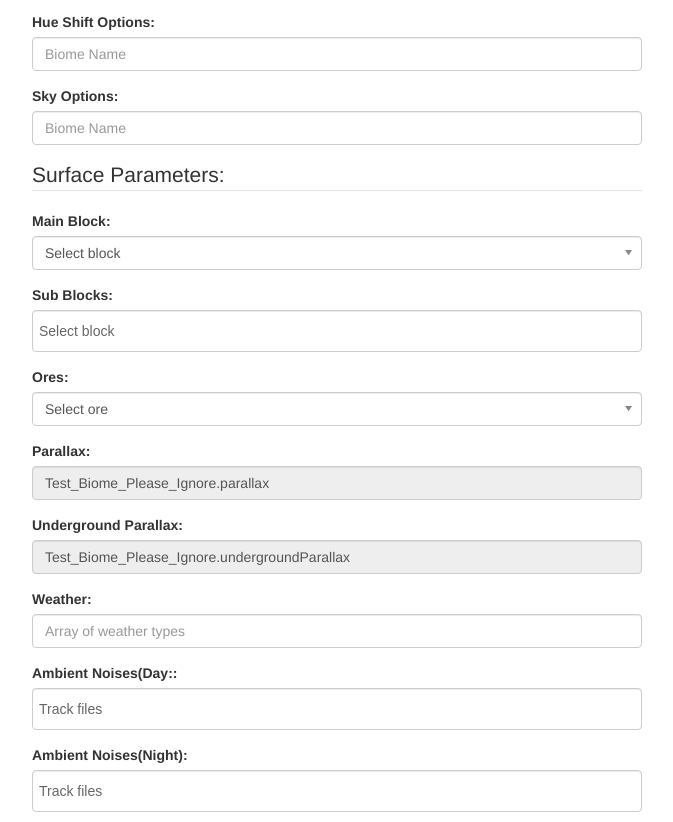
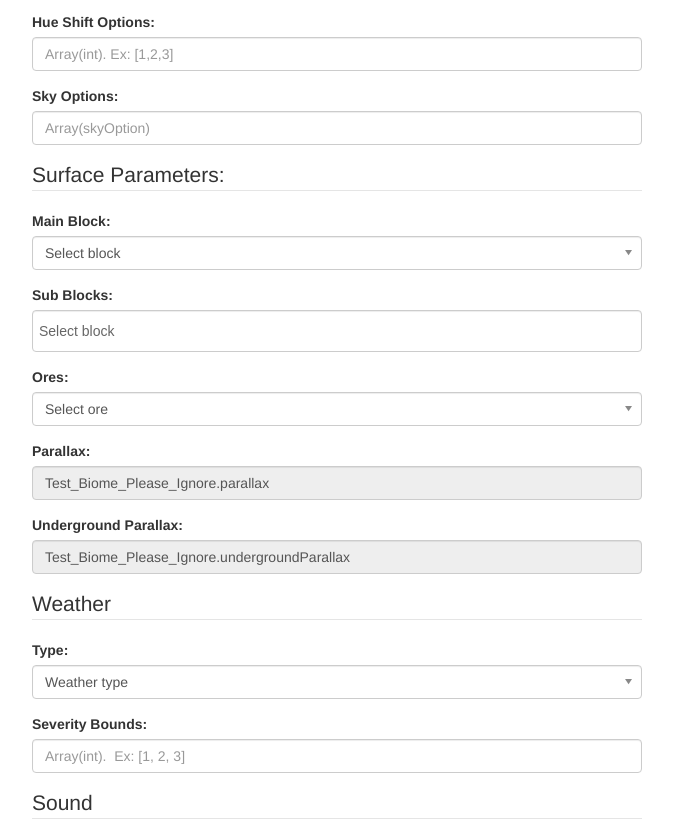
Before and after one commit to findar/BiomeGenWebApp, a website: page app/index.html in a window 1280 px wide. Shown: the part 397-1219 px from the top of the page, without its empty margins (303-976 px from the left). Drawn offline with nearby package versions, Linux system fonts and the light colour scheme; some packages are replaced by stand-ins of ours.

Commit message:
Cleaned up UI and added placeholder for weather.  Weather won't currently work though in implementation since the file expects an array of type weather instaed of a single object.

```diff
--- a/app/index.html
+++ b/app/index.html
@@ -58,11 +58,17 @@
             </div>
             <div class="form-group">
                 <label class="control-label">Hue Shift Options:</label>
-                <input type="text" class="form-control"ng-model="form.hueShiftOptions" placeholder="Biome Name"/>
+                <input type="text"
+                        class="form-control"
+                        ng-model="form.hueShiftOptions"
+                        placeholder="Array(int). Ex: [1,2,3]"/>
             </div>
             <div class="form-group">
                 <label class="control-label">Sky Options:</label>
-                <input type="text" class="form-control"ng-model="form.skyOptions" placeholder="Biome Name"/>
+                <input type="text"
+                        class="form-control"
+                        ng-model="form.skyOptions"
+                        placeholder="Array(skyOption)"/>
             </div>
             <legend>Surface Parameters:</legend>
             <div class="form-group">
@@ -108,13 +114,24 @@
                         ng-model="form.surfaceParameters.undergroundParallax"
                         disabled/>
             </div>
+            <legend>Weather</legend>
             <div class="form-group">
-                <label class="control-label">Weather:</label>
+                <label class="control-label">Type:</label>
+                <select ng-model="form.surfaceParameters.weather.type"
+                    class="form-control"
+                    chosen
+                    ng-options="weather for weather in weatherTypes"
+                    data-placeholder="Weather type">
+                </select>
+            </div>
+            <div class="form-group">
+                <label class="control-label">Severity Bounds:</label>
                 <input type="text"
                         class="form-control"
-                        ng-model="form.surfaceParameters.weather"
-                        placeholder="Array of weather types"/>
+                        ng-model="form.surfaceParameters.weather.severityBounds"
+                        placeholder="Array(int).  Ex: [1, 2, 3]"/>
             </div>
+            <legend>Sound</legend>
             <div class="form-group">
                 <label class="control-label">Ambient Noises(Day::</label>
                 <select ng-model="form.surfaceParameters.ambientNoises.day.tracks"
```
